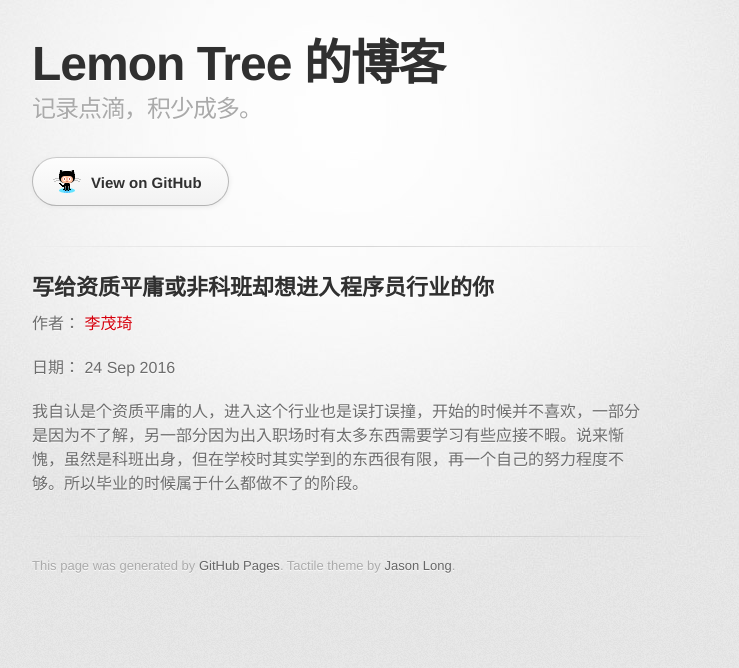
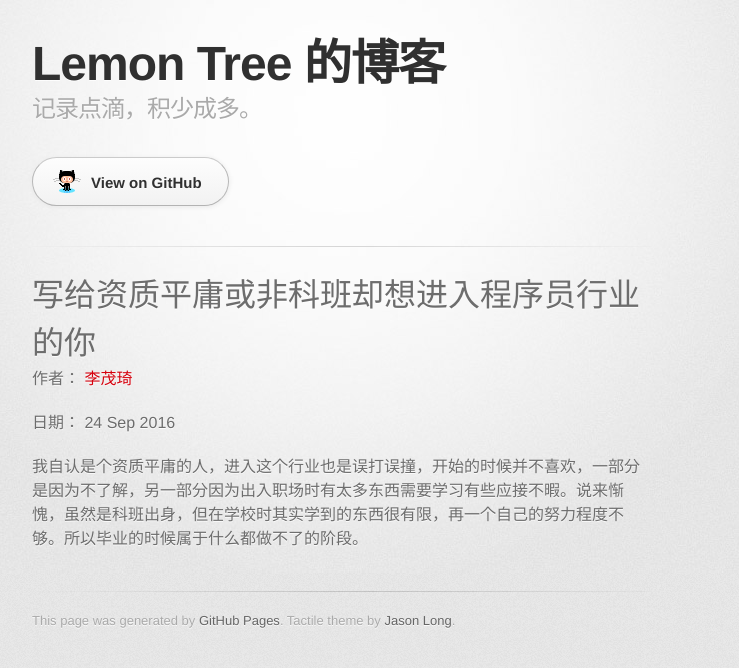
Before and after one commit to leemem/leemem.github.io, a Jekyll site: the page built from _posts/2016-09-24-to-the-program-freshman.md, in a window 1280 px wide. Shown: the top 668 px of the page, without its empty margins (298-1037 px from the left). Built offline with Jekyll 4.4.1, drawn with Linux system fonts in a browser that asks for light colours; some web fonts are replaced.

Commit message:
add article

```diff
--- a/_posts/2016-09-24-to-the-program-freshman.md
+++ b/_posts/2016-09-24-to-the-program-freshman.md
@@ -2,7 +2,7 @@
 layout: default
 title: 写给资质平庸或非科班却想进入程序员行业的你
 ---
-## 写给资质平庸或非科班却想进入程序员行业的你
+# 写给资质平庸或非科班却想进入程序员行业的你
 
 作者： [李茂琦](http://blog.limaoqi.com)
 
```
